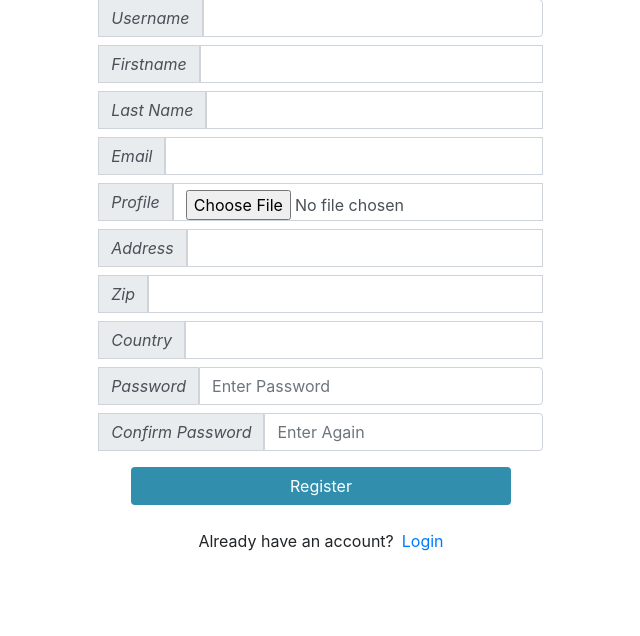
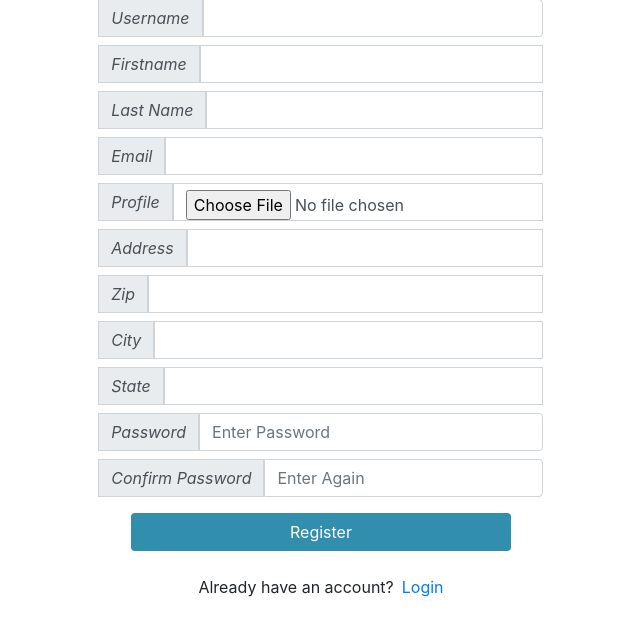
Before and after one commit to 0VirTual/Task1, a Django app: page /doctor/ in a window 1280 px wide. Shown: the part 109-745 px from the top of the page, without its empty margins (319-959 px from the left). Run offline with Django 3.2, Linux system fonts and the light colour scheme; some libraries are stand-ins or nearby versions.

Commit message:
second commit

```diff
--- a/account/forms.py
+++ b/account/forms.py
@@ -2,7 +2,7 @@ from django.forms import ModelForm
 from django.contrib.auth.forms import UserCreationForm
 from django.contrib.auth.models import User
 from django import forms
-from django_countries.widgets import CountrySelectWidget
+
 
 
 
@@ -11,8 +11,8 @@ from .models import Doctor, Patient
 class DoctorForm(ModelForm):
     class Meta:
         model = Doctor
-        fields = ['firstname', 'lastname', 'email', 'profile', 'address', 'zip' , 'country']
-        widgets = {'country': CountrySelectWidget()}
+        fields = ('firstname', 'lastname', 'email', 'profile', 'address', 'zip' , 'city', 'state')
+
 
 
 
@@ -20,8 +20,8 @@ class DoctorForm(ModelForm):
 class PatientForm(ModelForm):
     class Meta:
         model = Patient
-        fields = ['firstname', 'lastname', 'email', 'profile', 'address', 'zip' , 'country']
-        widgets = {'country': CountrySelectWidget()}
+        fields = ('firstname', 'lastname', 'email', 'profile', 'address', 'zip' , 'city', 'state')
+
 
 
 
--- a/account/models.py
+++ b/account/models.py
@@ -1,8 +1,7 @@
 from django.db import models
 from django.db.models.base import Model
 from django.db.models.fields import CharField, EmailField, IntegerField, TextField
-from django_countries.fields import CountryField
-from django.contrib.auth.models import User
+
 
 
 
@@ -13,9 +12,10 @@ class Doctor(models.Model):
     lastname = models.CharField(max_length=50)
     profile = models.ImageField(default="user.png", null=True, blank=True, upload_to="images")
     email = models.CharField(max_length=50)
-    country = CountryField(multiple=False, blank_label='(select country)')
     zip = IntegerField()
     address = CharField(max_length=250)
+    city = CharField(max_length=50, null=True)
+    state = CharField(max_length=50, null=True)
 
     def __str__(self):
         return self.firstname
@@ -25,9 +25,10 @@ class Patient(models.Model):
     lastname = models.CharField(max_length=50)
     profile = models.ImageField(default="user.png", null=True, blank=True, upload_to="images")
     email = models.CharField(max_length=50)
-    country = CountryField(multiple=False, blank_label='select country')
     zip = IntegerField()
     address = CharField(max_length=250)
+    city = CharField(max_length=50, null=True)
+    state = CharField(max_length=50, null=True)
 
     def __str__(self):
         return self.firstname
--- a/account/templates/account/register.html
+++ b/account/templates/account/register.html
@@ -72,9 +72,16 @@
 
                         <div class="input-group mb-2">
 							<div class="input-group-append">
-								<span class="input-group-text"><i class="fas fa-envelope-square">Country</i></span>
+								<span class="input-group-text"><i class="fas fa-envelope-square">City</i></span>
 							</div>
-                            {% render_field form.country name="country" class="form-control" id="exampleInputEmail1" aria-describedby="emailHelp" %} <br>
+                            {% render_field form.city name="city" class="form-control" id="exampleInputEmail1" aria-describedby="emailHelp" %} <br>
+						</div>
+
+						<div class="input-group mb-2">
+							<div class="input-group-append">
+								<span class="input-group-text"><i class="fas fa-envelope-square">State</i></span>
+							</div>
+                            {% render_field form.state name="state" class="form-control" id="exampleInputEmail1" aria-describedby="emailHelp" %} <br>
 						</div>
 
                         <div class="input-group mb-2">
--- a/account/views.py
+++ b/account/views.py
@@ -44,7 +44,6 @@ def dashboardPatient(request):
         form = Patient.objects.get(email__startswith=namer.email)
     except Patient.DoesNotExist:
         form = None
-
 
     context = {'form': form}
     return render(request, 'account/dashboard.html', context)
```
Also changed, not shown: account/templates/account/dashboard.html (+9 -9 lines), account/migrations/0001_initial.py, account/migrations/0002_auto_20210712_2204.py (added), db.sqlite3, static/images/images/IMG_20171211_212015_523.jpeg (added).
